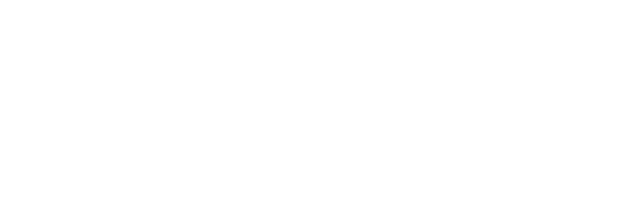
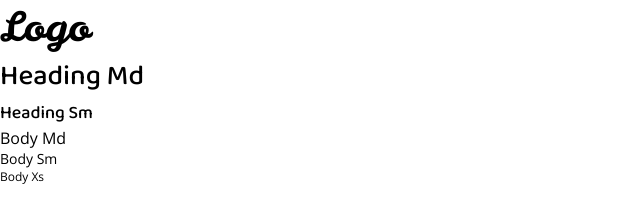
Before and after one commit to RodrigoRopelato/desafio-festivite, a plain HTML site: page index.html in a window 1280 px wide. Shown: the whole page, without its empty margins (0-640 px from the left). Drawn offline with nearby package versions, Linux system fonts and the light colour scheme.

Commit message:
preparando variaveis e imagens do projeto

```diff
--- a/index.html
+++ b/index.html
@@ -1,11 +1,28 @@
 <!DOCTYPE html>
 <html lang="pt-BR">
+
 <head>
+
+  <link rel="preconnect" href="https://fonts.googleapis.com">
+  <link rel="preconnect" href="https://fonts.gstatic.com" crossorigin>
+
   <meta charset="UTF-8">
   <meta name="viewport" content="width=device-width, initial-scale=1.0">
   <title>Festvite</title>
+
+  <link rel="stylesheet" href="styles/index.css">
+  <link
+    href="https://fonts.googleapis.com/css2?family=Baloo+2:wght@400..800&family=Leckerli+One&family=Open+Sans:ital,wght@0,300..800;1,300..800&display=swap"
+    rel="stylesheet">
 </head>
+
 <body>
+  <h1>Logo</h1>
+  <h2>Heading Md</h2>
+  <h3>Heading Sm</h3>
+  <p class="text">Body Md</p>
+  <p class="text-sm">Body Sm</p>
+  <p class="text-xs">Body Xs</p>
+</body>
 
-</body>
 </html>
--- a/styles/global.css
+++ b/styles/global.css
@@ -6,4 +6,52 @@
 
 :root{
 
+  --brand-light:#59B2FF;
+  --brand-mid:#3487CF;
+  --brand-dark:#1D6FB6;
+
+  --purple:#B259FF;
+  --fuschia:#FF59F9;
+  --pink:#FF598B;
+  --orange:#FF8B59;
+  --yellow:#FFCD59;
+  --lime:#E1FF59;
+  --freen:#59FF91;
+  --cyan:#59FFF9;
+  --navy:#6A59FF;
+
+  --danger:#FF5959;
+
+  --input-base:#1C1F21;
+  --input-stroke:#363B40;
+  --input-placeholder:#869198;
+
+  --shape-background:#131516;
+  --shape-body:#212427;
+  --shape-button:#2D3136;
+  --shape-hover:#383D42;
+
+  --text-body:#C8CDD0;
+  --text-heading:#F9F9F9;
+
+  --font-logo:"Leckerli One";
+  --font-heading:"Baloo 2", sans-serif;
+  --font-family: "Open Sans", sans-serif;
+
+  --h1: 400 2.5rem var(--font-logo);
+  --h2: 500 1.75rem var(--font-heading);
+  --h3: 500 1.125rem var(--font-heading);
+  --text: 400 1rem var(--font-family);
+  --text-sm: 400 .875rem var(--font-family);
+  --text-xs: 400 .75rem var(--font-family);
+
 }
+
+body{
+  h1{font: var(--h1);}
+  h2{font: var(--h2);}
+  h3{font: var(--h3);}
+  .text{font:var(--text)}
+  .text-sm{font:var(--text-sm)}
+  .text-xs{font: var(--text-xs);}
+}
--- a/styles/index.css
+++ b/styles/index.css
@@ -1 +1 @@
-@import url(./global.css);
+@import url(global.css);
```
Also changed, not shown: assets/Background.png (added), assets/Logo.svg (added), assets/icons/building-2.svg (added), assets/icons/calendar.svg (added), assets/icons/check.svg (added), assets/icons/checkbox-checked.svg (added), assets/icons/checkbox-default.svg (added), assets/icons/circle-alert.svg (added), assets/icons/contact.svg (added), assets/icons/paintbrush-vertical.svg (added), assets/icons/switch-toggle-off.svg (added), assets/icons/switch-toggle-on.svg (added), assets/icons/ticket.svg (added), assets/icons/upload-primary.svg (added), 2 more files.
